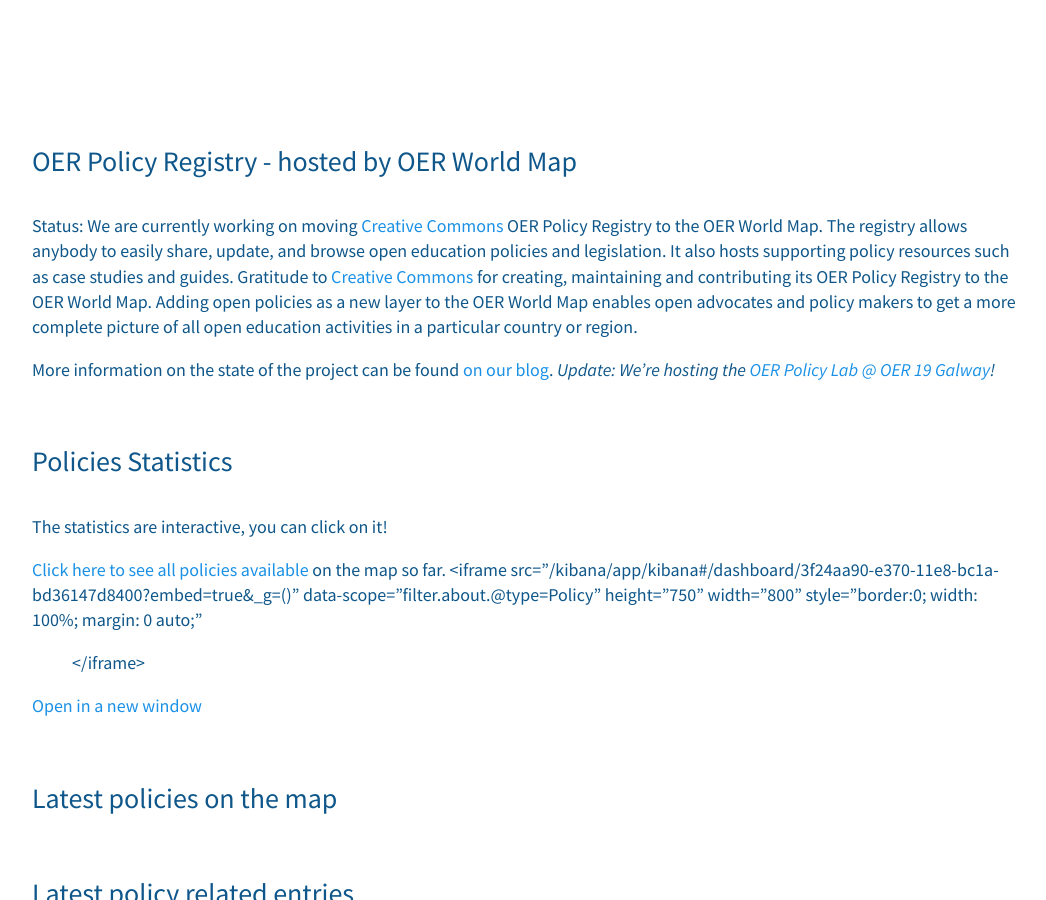
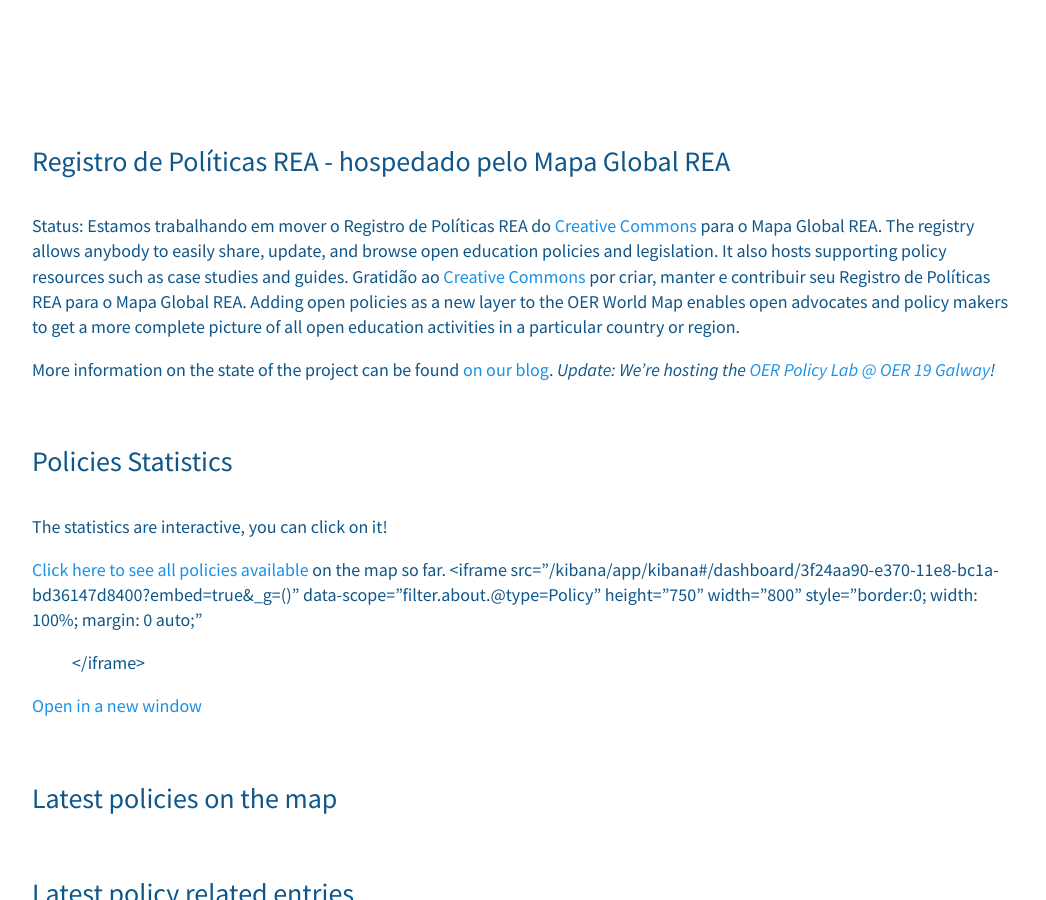
Before and after one commit to hbz/oerworldmap-ui, a Jekyll site: the page built from docs/oerpolicies.pt.md, in a window 1280 px wide and 900 px high. Shown: the whole window, without its empty margins (114-1160 px from the left). Built offline with Jekyll 4.4.1, drawn with Linux system fonts in a browser that asks for light colours; nearby versions of some CDN libraries; comment, search, counter and statistics services are not loaded; a style sheet for code colours, icons or effects is not loaded.

Commit message:
New translations oerpolicies.md (Portuguese, Brazilian)

```diff
--- a/docs/oerpolicies.pt.md
+++ b/docs/oerpolicies.pt.md
@@ -2,9 +2,9 @@
 title: OER Policy registry
 class: oerPolicies
 ---
-## OER Policy Registry - hosted by OER World Map
+## Registro de Políticas REA - hospedado pelo Mapa Global REA
 
-Status: We are currently working on moving [Creative Commons](https://creativecommons.org/) OER Policy Registry to the OER World Map. The registry allows anybody to easily share, update, and browse open education policies and legislation. It also hosts supporting policy resources such as case studies and guides. Gratitude to [Creative Commons](https://creativecommons.org/) for creating, maintaining and contributing its OER Policy Registry to the OER World Map. Adding open policies as a new layer to the OER World Map enables open advocates and policy makers to get a more complete picture of all open education activities in a particular country or region.
+Status: Estamos trabalhando em mover o Registro de Políticas REA do [Creative Commons](https://creativecommons.org/) para o Mapa Global REA. The registry allows anybody to easily share, update, and browse open education policies and legislation. It also hosts supporting policy resources such as case studies and guides. Gratidão ao [Creative Commons](https://creativecommons.org/) por criar, manter e contribuir seu Registro de Políticas REA para o Mapa Global REA. Adding open policies as a new layer to the OER World Map enables open advocates and policy makers to get a more complete picture of all open education activities in a particular country or region.
 
 More information on the state of the project can be found [on our blog](https://oerworldmap.wordpress.com/2018/10/11/moving-the-oer-policy-registry-to-the-oer-world-map). *Update: We're hosting the [OER Policy Lab @ OER 19 Galway](https://oerworldmap.wordpress.com/2019/01/22/save-the-date-oer-policy-lab-oer19/)!*
 
```
